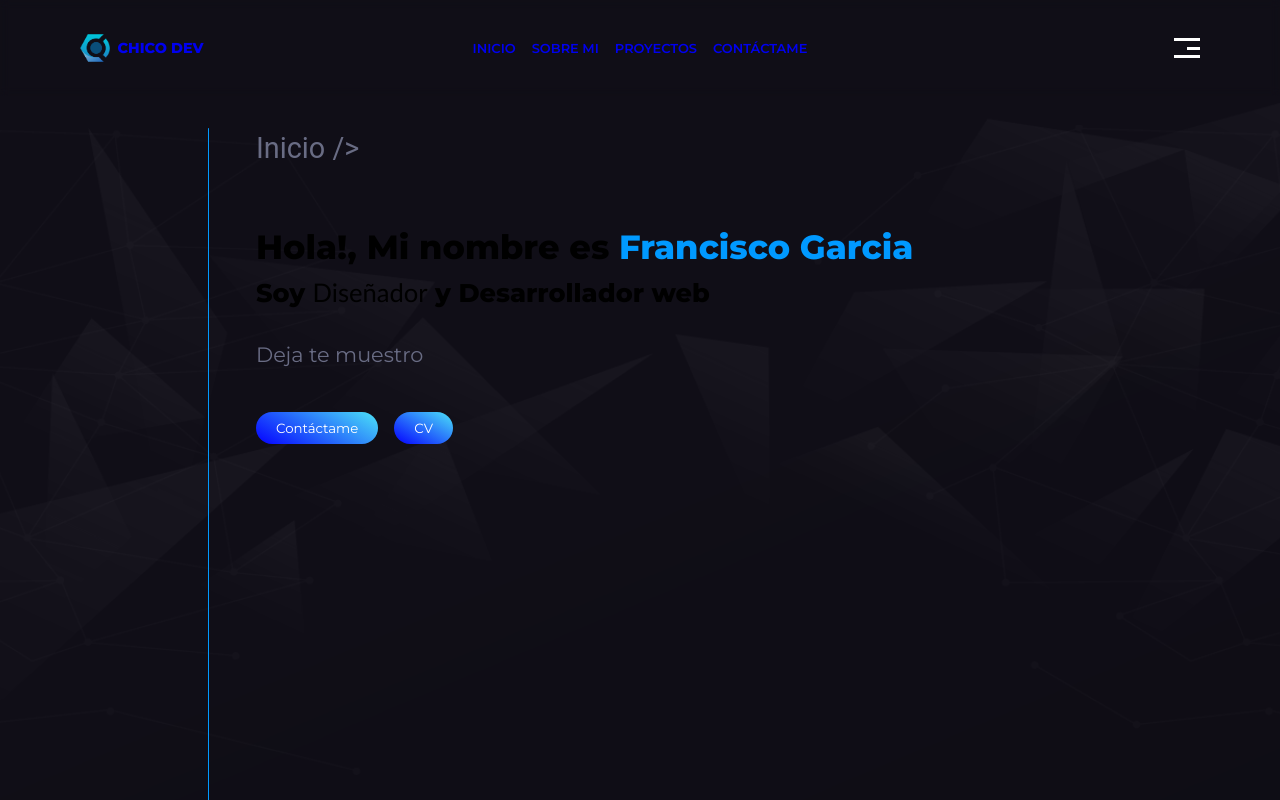
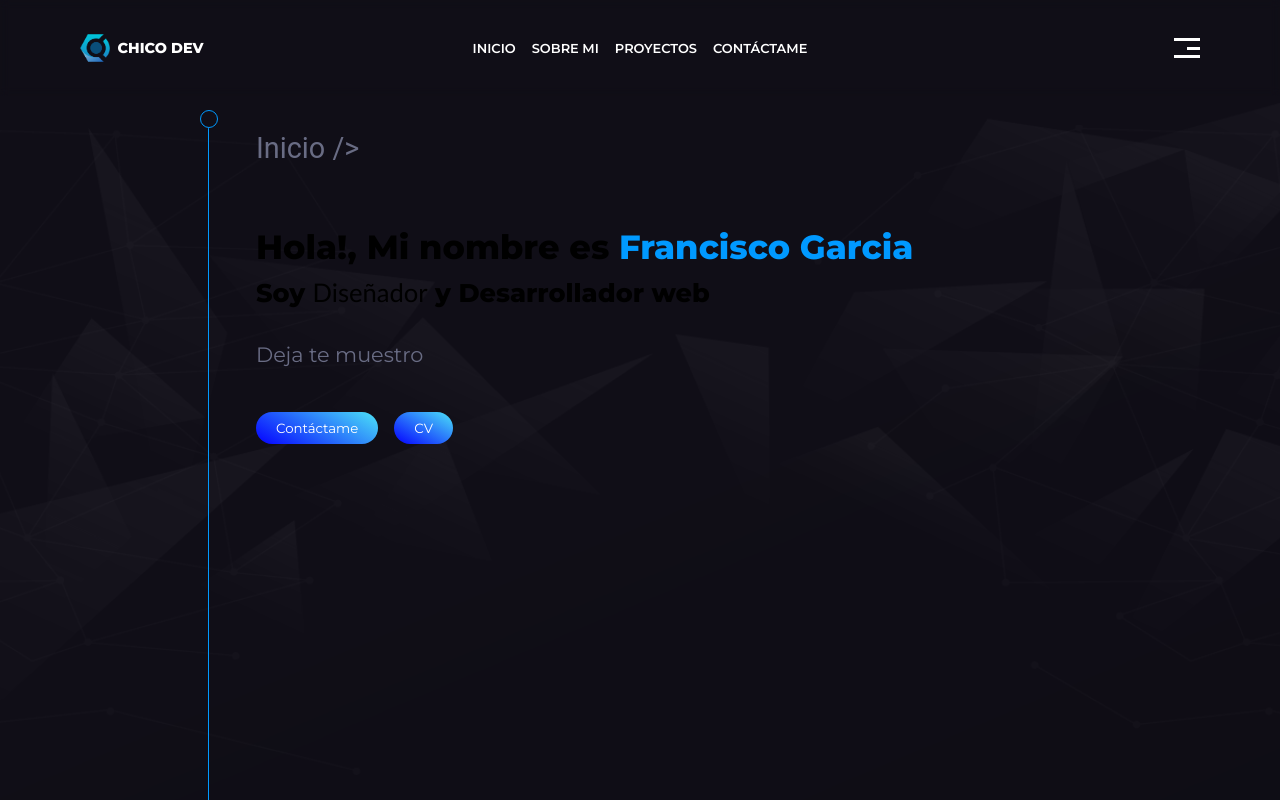
Before and after one commit to francisco-JGC/PortafolioV2, a React (Vite) app: page / in a window 1280 px wide. Shown: the top 800 px of the page. Built offline with nearby package versions, Linux system fonts and the light colour scheme.

Commit message:
fix: color to text changed

```diff
--- a/src/components/Header/index.scss
+++ b/src/components/Header/index.scss
@@ -17,6 +17,7 @@
     gap: 0.5em;
     text-decoration: none;
     width: 20%;
+    color: #fff;
 
     img {
       width: calc(1.05rem + 1vw);
--- a/src/components/Layout/index.scss
+++ b/src/components/Layout/index.scss
@@ -15,6 +15,17 @@
     animation: line 2s ease-in-out;
   }
 
+  &::before {
+    content: '';
+    position: absolute;
+    top: 0.9em;
+    left: 12.5em;
+    width: 1em;
+    height: 1em;
+    border: 1px solid #09f;
+    border-radius: 50%;
+  }
+
   @keyframes line {
     0% {
       height: 0;
--- a/src/components/Navigation/index.scss
+++ b/src/components/Navigation/index.scss
@@ -8,6 +8,10 @@
       font-weight: 600;
       position: relative;
       font-size: calc(0.01rem + 1vw);
+
+      a {
+        color: #fff;
+      }
 
       &::after {
         content: '';
--- a/src/pages/about/components/code/index.scss
+++ b/src/pages/about/components/code/index.scss
@@ -11,6 +11,18 @@
     font-size: calc(0.9em + 1vw);
   }
 
+  &::after {
+    content: '';
+    position: absolute;
+    top: 2.2em;
+    left: -2.55em;
+    width: 1em;
+    height: 1em;
+    border: 1px solid #09f;
+    border-radius: 50%;
+    background: #14121c;
+    z-index: 1;
+  }
   .code-line {
     display: flex;
     font-size: calc(0.2em + 1vw);
--- a/src/pages/about/container/index.scss
+++ b/src/pages/about/container/index.scss
@@ -1,17 +1,18 @@
 .about-page {
-  background: rgba(26, 21, 39, 0.9);
+  background: #14121c;
   min-height: 100vh;
   padding: 0 15em;
 
   position: relative;
 
-  &::after {
+  &::before {
     content: '';
     position: absolute;
-    top: 0;
+
+    bottom: 0;
+    background: linear-gradient(0deg, #0e0d10, transparent);
+    width: 100%;
     left: 0;
-    background: linear-gradient(90deg, rgb(0, 0, 0, 0.4), transparent);
-    width: 10em;
-    height: 100%;
+    height: 2em;
   }
 }
--- /dev/null
+++ b/src/pages/contact/index.jsx
@@ -0,0 +1 @@
+export { ContactPage } from './container'
```
